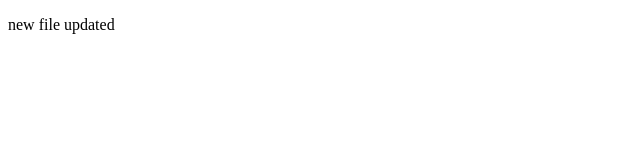
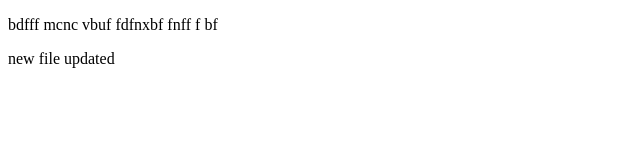
Before and after one commit to Dhruv2034/class, a plain HTML site: page fork23.html in a window 1280 px wide. Shown: the whole page, without its empty margins (0-640 px from the left). Drawn offline with Linux system fonts and the light colour scheme.

Commit message:
Update fork23.html

```diff
--- a/fork23.html
+++ b/fork23.html
@@ -4,6 +4,9 @@
     <meta charset="UTF-8">
     <meta name="viewport" content="width=device-width, initial-scale=1.0">
     <title>Document</title>
+    <p>
+        bdfff mcnc vbuf fdfnxbf fnff f bf
+    </p>
 
 
 </head>
```
